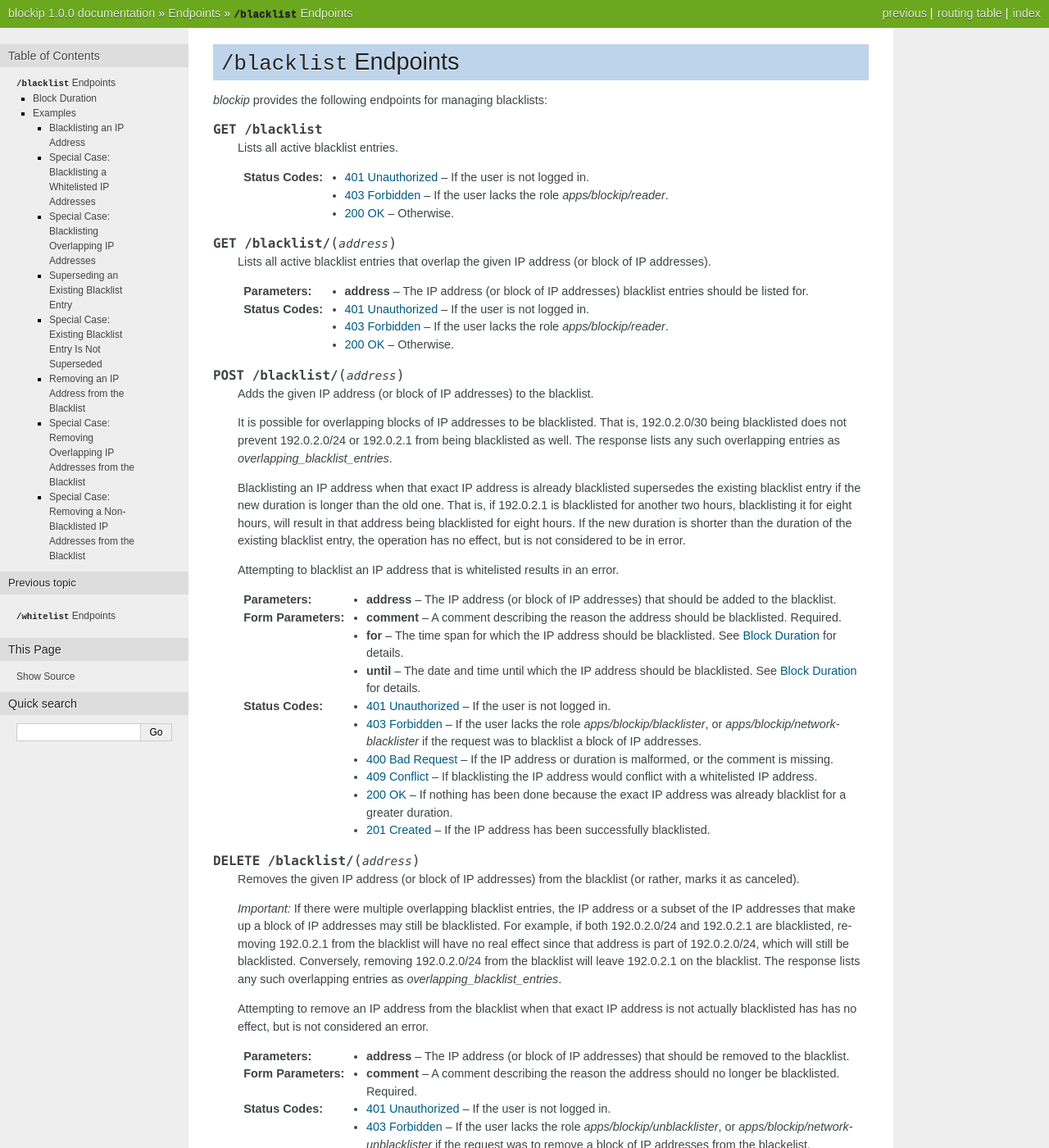
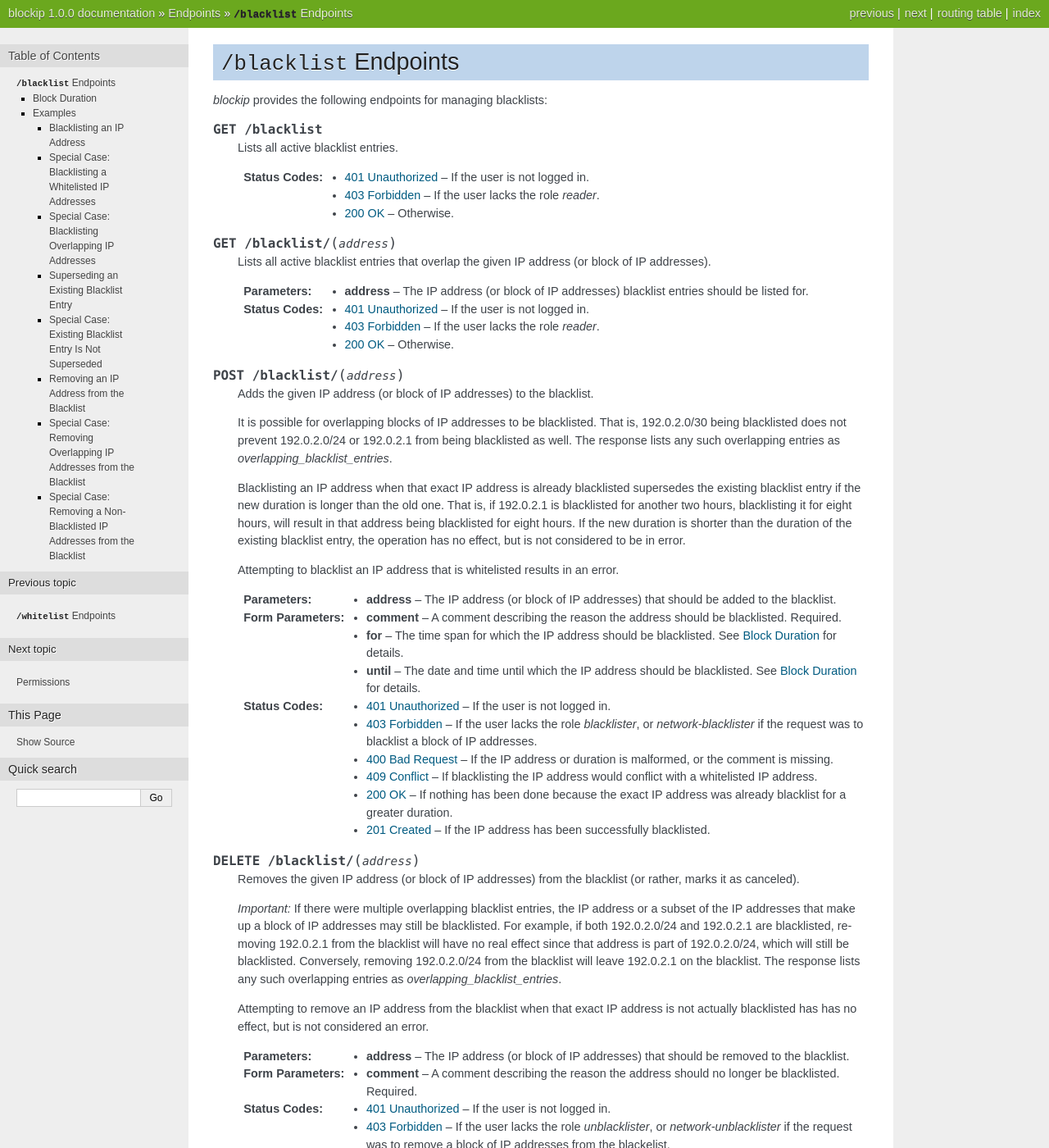
Before and after one commit to FabianGentner/blockip, a Sphinx documentation site: the page built from documentation/source/endpoints-blacklist.rst, in a window 1280 px wide and 1400 px high. Shown: the whole window at 82% size. Built offline with Sphinx 7.4.7, drawn with Linux system fonts in a browser that asks for light colours.

Commit message:
PF-5303 OpenSourcing: Do not assume Zalando's LDAP structure is in effect. Document LDAP use.

```diff
--- a/documentation/source/endpoints-blacklist.rst
+++ b/documentation/source/endpoints-blacklist.rst
@@ -9,7 +9,7 @@
     Lists all active blacklist entries.
 
     :status 401: If the user is not logged in.
-    :status 403: If the user lacks the role `apps/blockip/reader`.
+    :status 403: If the user lacks the role *reader*.
     :status 200: Otherwise.
 
 
@@ -21,7 +21,7 @@
         The IP address (or block of IP addresses) blacklist entries should be listed for.
 
     :status 401: If the user is not logged in.
-    :status 403: If the user lacks the role `apps/blockip/reader`.
+    :status 403: If the user lacks the role *reader*.
     :status 200: Otherwise.
 
 
@@ -51,7 +51,7 @@
         The date and time until which the IP address should be blacklisted. See `Block Duration`_ for details.
 
     :status 401: If the user is not logged in.
-    :status 403: If the user lacks the role `apps/blockip/blacklister`, or `apps/blockip/network-blacklister` if the
+    :status 403: If the user lacks the role *blacklister*, or *network-blacklister* if the
                  request was to blacklist a block of IP addresses.
     :status 400: If the IP address or duration is malformed, or the comment is missing.
     :status 409: If blacklisting the IP address would conflict with a whitelisted IP address.
@@ -78,7 +78,7 @@
         A comment describing the reason the address should no longer be blacklisted. Required.
 
     :status 401: If the user is not logged in.
-    :status 403: If the user lacks the role `apps/blockip/unblacklister`, or `apps/blockip/network-unblacklister` if the
+    :status 403: If the user lacks the role *unblacklister*, or *network-unblacklister* if the
                  request was to remove a block of IP addresses from the blackelist.
     :status 400: If the IP address is malformed or the comment is missing.
     :status 200: If the IP address has been successfully removed from the blacklist or wasn't actually on the
--- a/documentation/source/index.rst
+++ b/documentation/source/index.rst
@@ -9,3 +9,4 @@ blockip
 
    concepts
    endpoints
+   permissions
```
Also changed, not shown: blockip.conf (+8 -0 lines), documentation/source/endpoints-whitelist.rst (+4 -4 lines), documentation/source/permissions.rst (added, +63 -0 lines), 2 other files.
